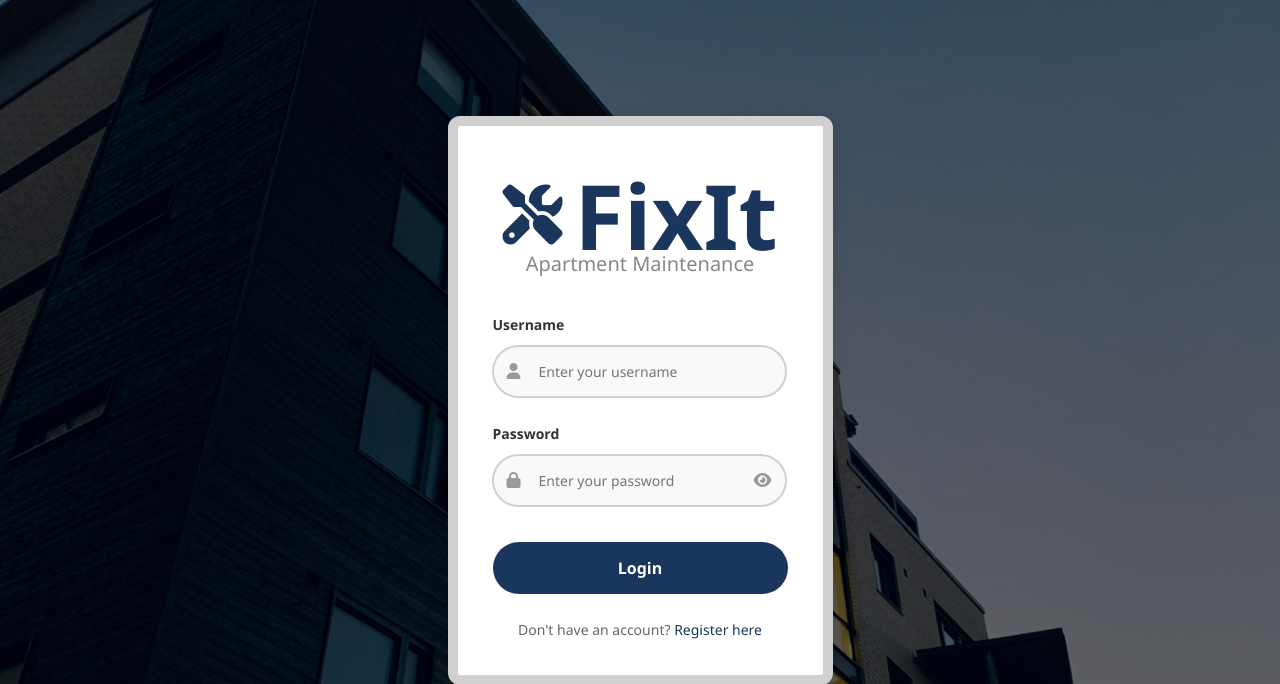
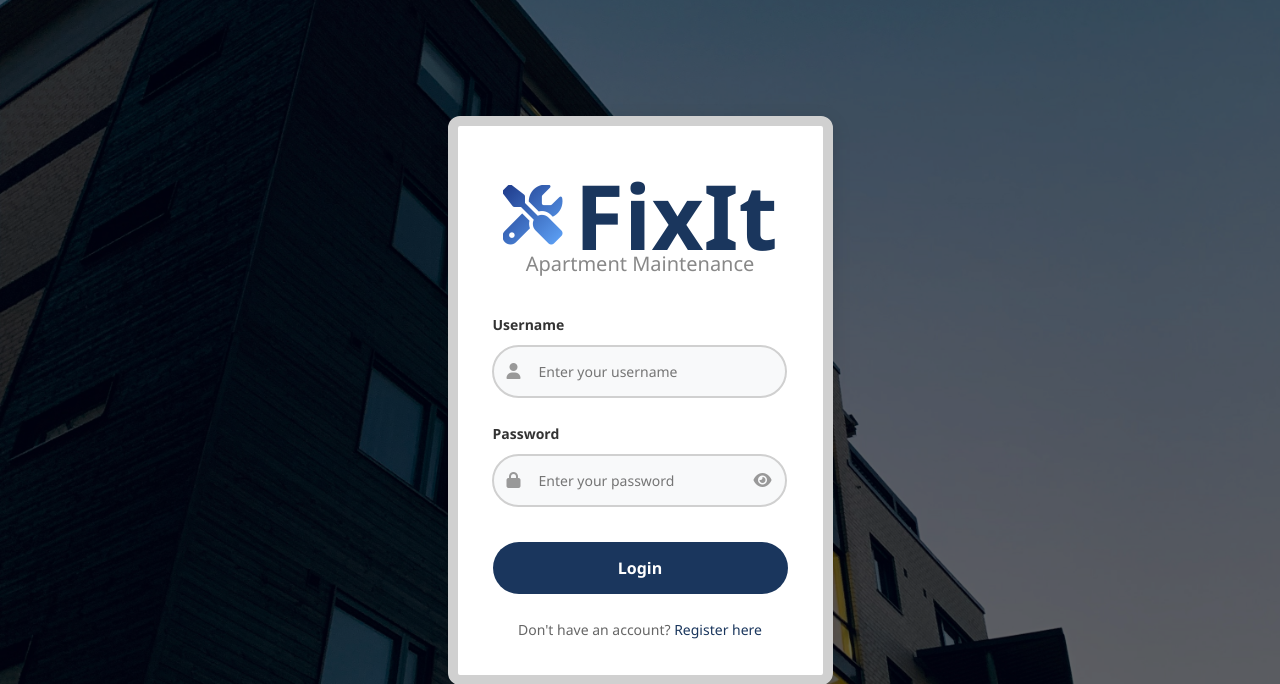
Before and after one commit to gimshaninethmini/apartment_maintainance_system, a Django app: page /login/ in a window 1280 px wide. Shown: the top 684 px of the page. Run offline with Django 5.2, Linux system fonts and the light colour scheme.

Commit message:
UI Change : Fix gradient on tools icon and add inline-block display

```diff
--- a/templates/registration/login.html
+++ b/templates/registration/login.html
@@ -201,8 +201,8 @@
         <div class="login-box">
             <div class="login-header">
                 <div style="display: flex; align-items: center; justify-content: center; gap: 12px;">
-                    <div class="brand-icon">
-                        <i class="fas fa-tools" style="font-size: 60px; color: #1a365d;"></i>
+                    <div style="display: inline-block; background: linear-gradient(135deg, #1e3a8a, #60a5fa); -webkit-background-clip: text; background-clip: text; color: transparent;">
+                        <i class="fas fa-tools" style="font-size: 60px;"></i>
                     </div>
                     <h1 style="margin: 0;">FixIt</h1>
                 </div>
```
